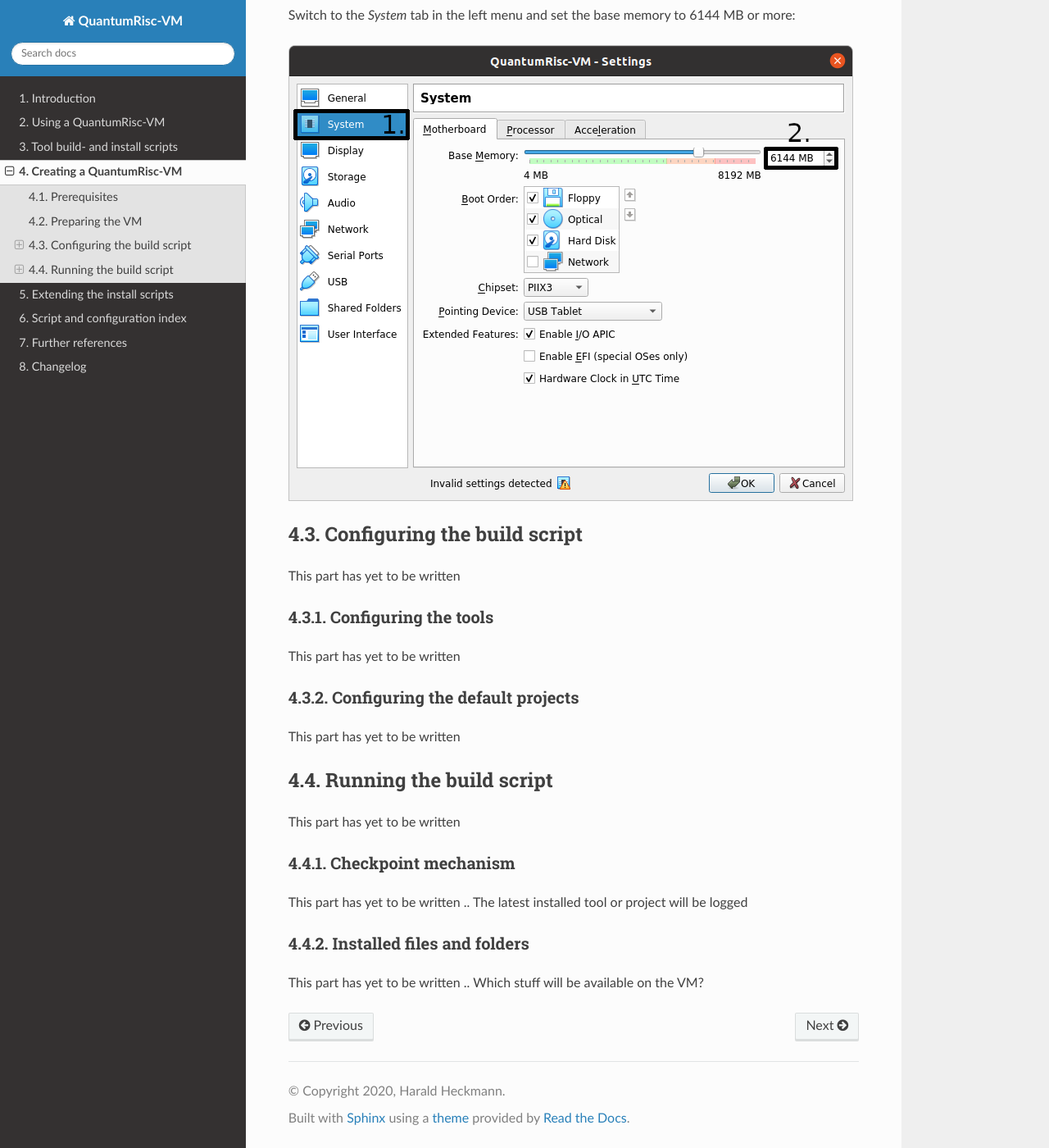
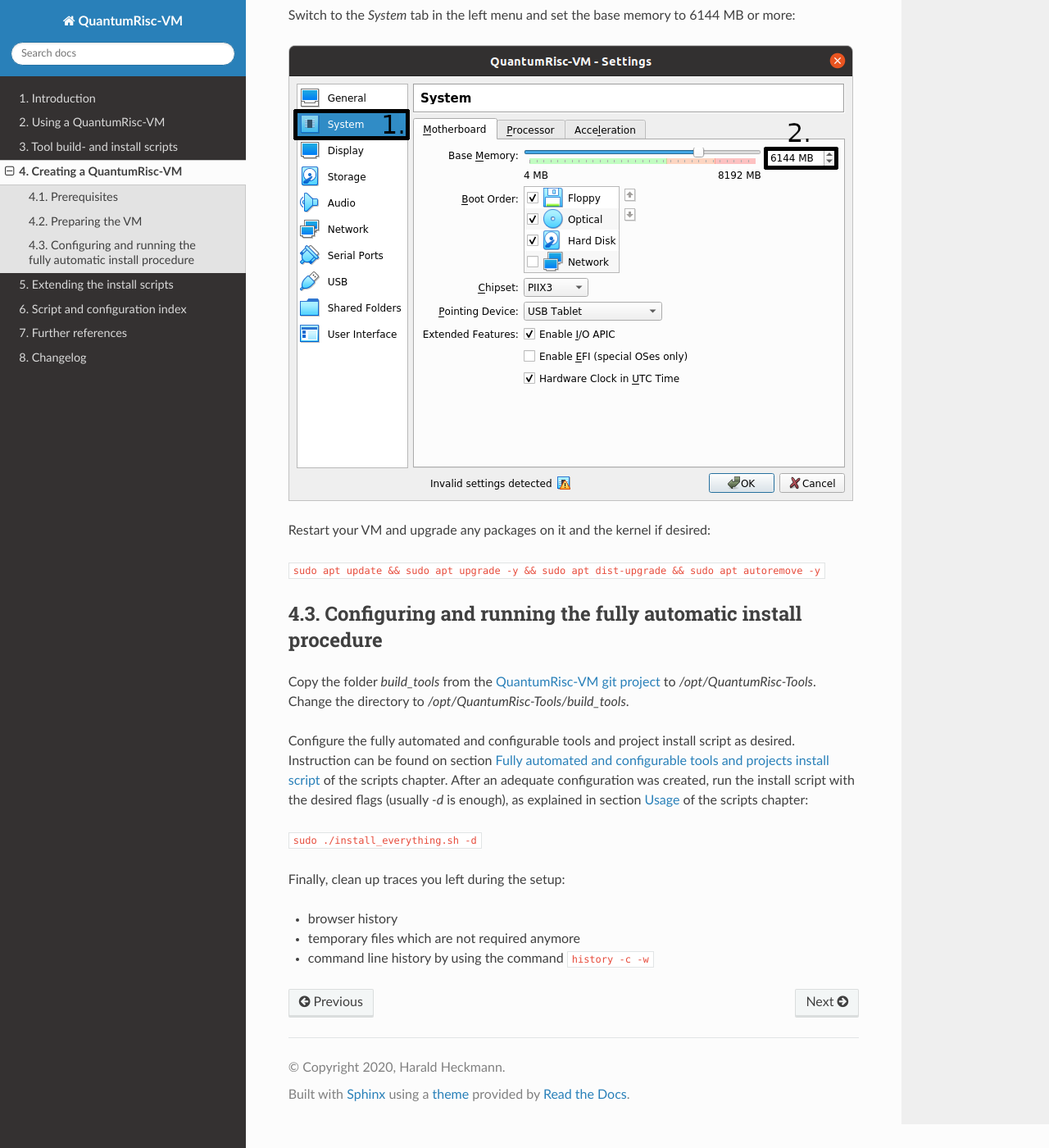
Before and after one commit to sea212/QuantumRisc-VM-Build-Tools, a Sphinx documentation site: the page built from documentation/source/creating_a_vm.rst, in a window 1280 px wide and 1400 px high, scrolled down 1212 px. Shown: the whole window at 82% size. Built offline with Sphinx 7.4.7 and the Read the Docs theme 2.0.0, drawn with Linux system fonts in a browser that asks for light colours.

Commit message:
Creating a QuantumRisc-VM docs complete

```diff
--- a/README.rst
+++ b/README.rst
@@ -3,7 +3,7 @@
 QuantumRisc-VM-Build-Tools
 ==========================
 
-Comming soon
+Please refer to the |Documentation Status|
 
 
 .. |Documentation Status| image:: https://readthedocs.org/projects/quantumrisc-vm-build-tools/badge/?version=latest
--- a/documentation/source/creating_a_vm.rst
+++ b/documentation/source/creating_a_vm.rst
@@ -13,7 +13,6 @@
 * >70GB hard disk space (~54GB for the VM, ~12GB to archive it)
 
 
-
 Preparing the VM
 ----------------
 
@@ -27,40 +26,21 @@
 
 .. image:: pictures/creating_a_vm/preparing/adjust_memory.png
 
+Restart your VM and upgrade any packages on it and the kernel if desired:
 
-Configuring the build script
-----------------------------
+``sudo apt update && sudo apt upgrade -y && sudo apt dist-upgrade && sudo apt autoremove -y``
 
-This part has yet to be written
+Configuring and running the fully automatic install procedure
+-------------------------------------------------------------
 
+Copy the folder *build_tools* from the `QuantumRisc-VM git project <https://github.com/sea212/QuantumRisc-VM-Build-Tools>`__ to */opt/QuantumRisc-Tools*. Change the directory to */opt/QuantumRisc-Tools/build_tools*.
 
-Configuring the tools
-^^^^^^^^^^^^^^^^^^^^^
+Configure the fully automated and configurable tools and project install script as desired. Instruction can be found on section :ref:`fully-automated-script` of the scripts chapter. After an adequate configuration was created, run the install script with the desired flags (usually *-d* is enough), as explained in section :ref:`fully-automated-script-usage` of the scripts chapter:
 
-This part has yet to be written
+``sudo ./install_everything.sh -d``
 
+Finally, clean up traces you left during the setup:
 
-Configuring the default projects
-^^^^^^^^^^^^^^^^^^^^^^^^^^^^^^^^
-
-This part has yet to be written
-
-
-Running the build script
-------------------------
-
-This part has yet to be written
-
-
-Checkpoint mechanism
-^^^^^^^^^^^^^^^^^^^^
-
-This part has yet to be written
-.. The latest installed tool or project will be logged
-
-
-Installed files and folders
-^^^^^^^^^^^^^^^^^^^^^^^^^^^
-
-This part has yet to be written
-.. Which stuff will be available on the VM?
+- browser history
+- temporary files which are not required anymore
+- command line history by using the command ``history -c -w``
--- a/documentation/source/direct_usage_of_the_scripts.rst
+++ b/documentation/source/direct_usage_of_the_scripts.rst
@@ -139,6 +139,8 @@
 The configuration parameter names for projects follow the name conception *PROJECT_PARAMETER=VALUE*. You can toggle whether you'd like the project to be installed by specifying ``PROJECT=true``. Currently the projects are limited to projects that can be pulled by using git. The git repository url can be specified as an HTTP-link in the ``PROJECT_URL=HTTPURL`` parameter. The state of the git repository that should be used is reflected in the ``PROJECT_TAG=STATE`` parameter. *STATE* can either be a branch name, a tag or a commit hash.
 
 
+.. _fully-automated-script-usage:
+
 Usage
 ^^^^^
 After configuring the tools and projects that shall be installed by adjusting :ref:`script-build_tools-config.cfg`, execute the install script :ref:`script-build_tools-install_everything.sh` and toggle the *-h* parameter (note that the real execution requires superuser privileges):
--- a/documentation/source/using_the_vm.rst
+++ b/documentation/source/using_the_vm.rst
@@ -17,7 +17,7 @@
 Setup
 -----
 
-Download and and extract the QuantumRisc-VM from the link mentioned in :ref:`usage-prerequisites`. You can get yourself a coffee or a tee, because the archive is >10GB large and the extraction takes more than half an hour. Also install VirtualBox, following the instructions given at the vendors page.
+Download and extract the QuantumRisc-VM from the link mentioned in :ref:`usage-prerequisites`. You can get yourself a coffee or a tee, because the archive is >10GB large and the extraction takes more than half an hour. Also install VirtualBox, following the instructions given at the vendors page.
 
 
 .. _usage-setting-up-vb:
```
